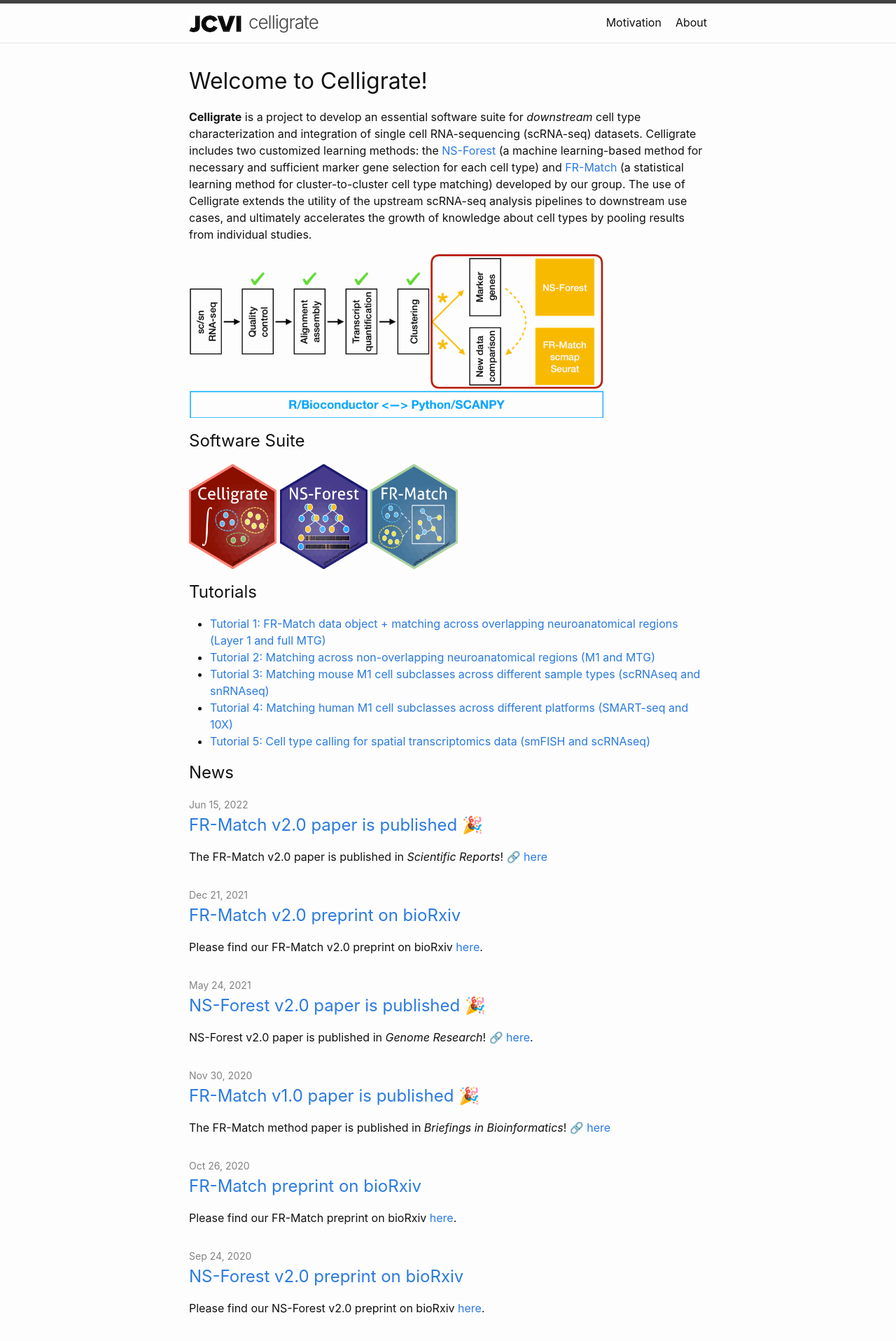
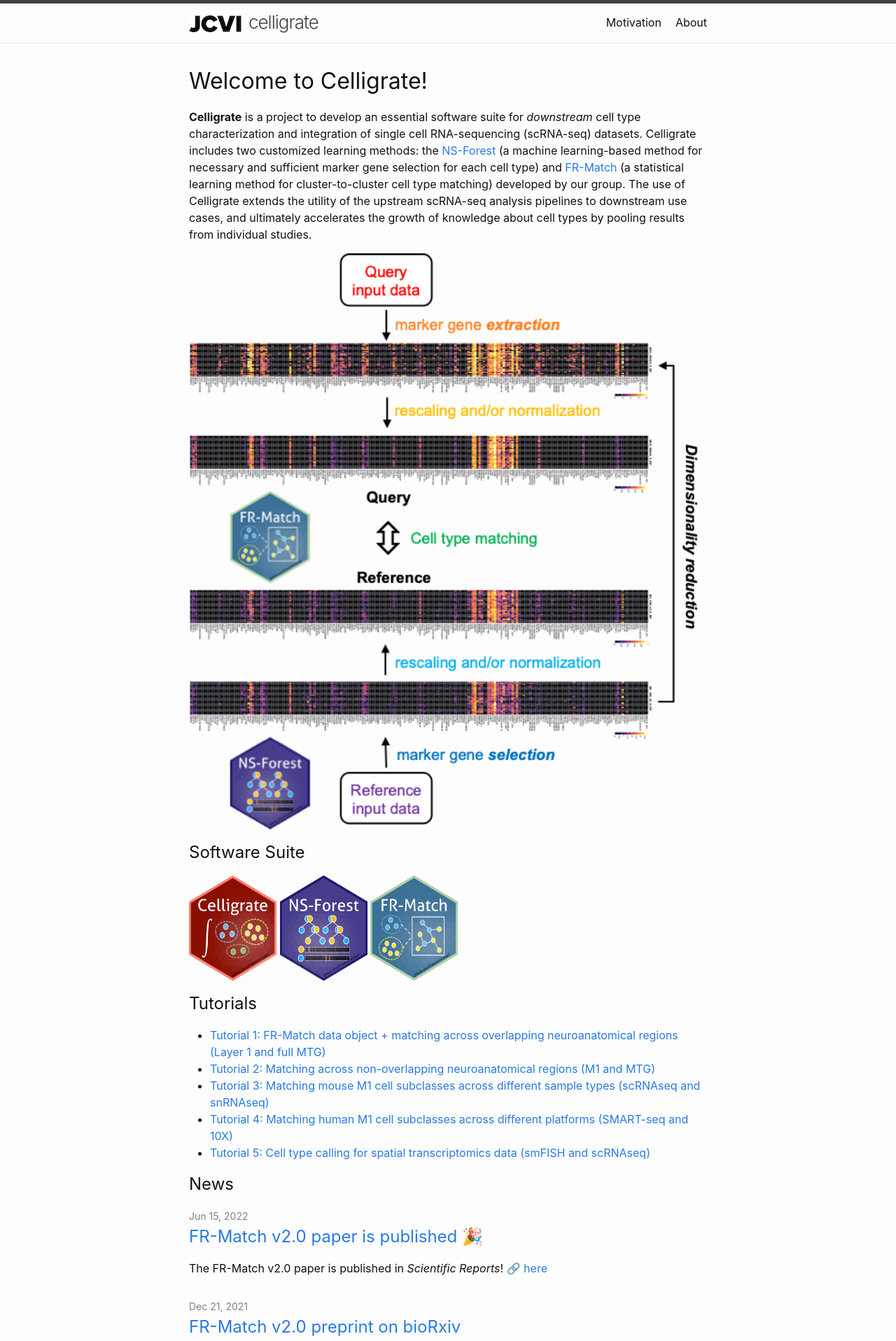
Before and after one commit to JCVenterInstitute/celligrate, a Jekyll site: the page built from index.md, in a window 1280 px wide. Shown: the top 1916 px of the page at 70% size. Built offline with Jekyll 4.4.1, drawn with Linux system fonts in a browser that asks for light colours; emoji names are drawn with the system emoji font.

Commit message:
added FR-Match v2 paper and normalization workflow figure

```diff
--- a/index.md
+++ b/index.md
@@ -11,7 +11,7 @@
 
 **Celligrate** is a project to develop an essential software suite for *downstream* cell type characterization and integration of single cell RNA-sequencing (scRNA-seq) datasets. Celligrate includes two customized learning methods: the [NS-Forest](https://github.com/JCVenterInstitute/NSForest)  (a machine learning-based method for necessary and sufficient marker gene selection for each cell type) and [FR-Match](https://github.com/JCVenterInstitute/FRmatch) (a statistical learning method for cluster-to-cluster cell type matching) developed by our group. The use of Celligrate extends the utility of the upstream scRNA-seq analysis pipelines to downstream use cases, and ultimately accelerates the growth of knowledge about cell types by pooling results from individual studies.
 
-![](images/celligrate.png){:height="80%" width="80%"}
+![](images/normalization.png){:height="100%" width="100%"}
 
 ## Software Suite
 
```
Also changed, not shown: images/normalization.png (added).
